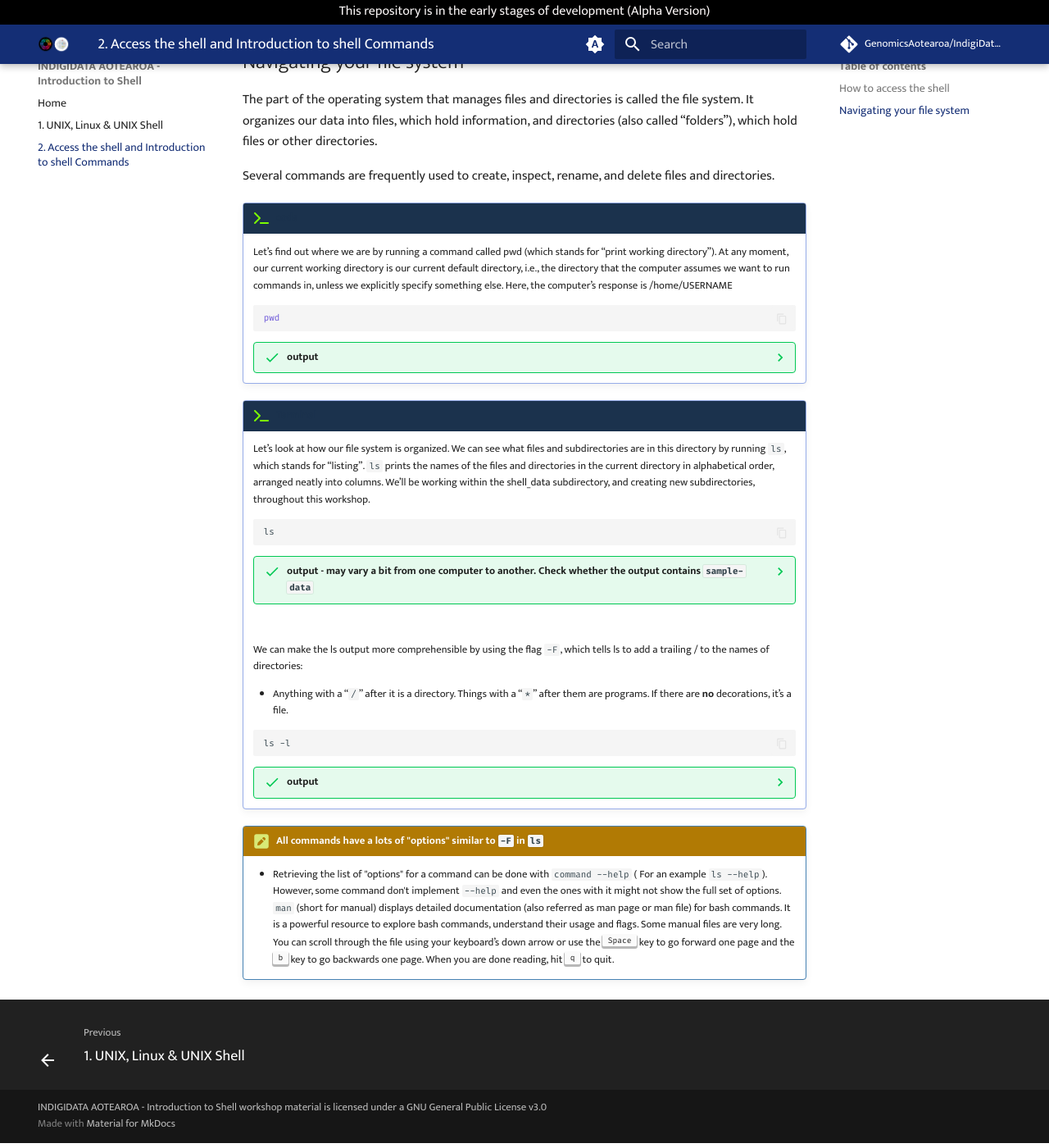
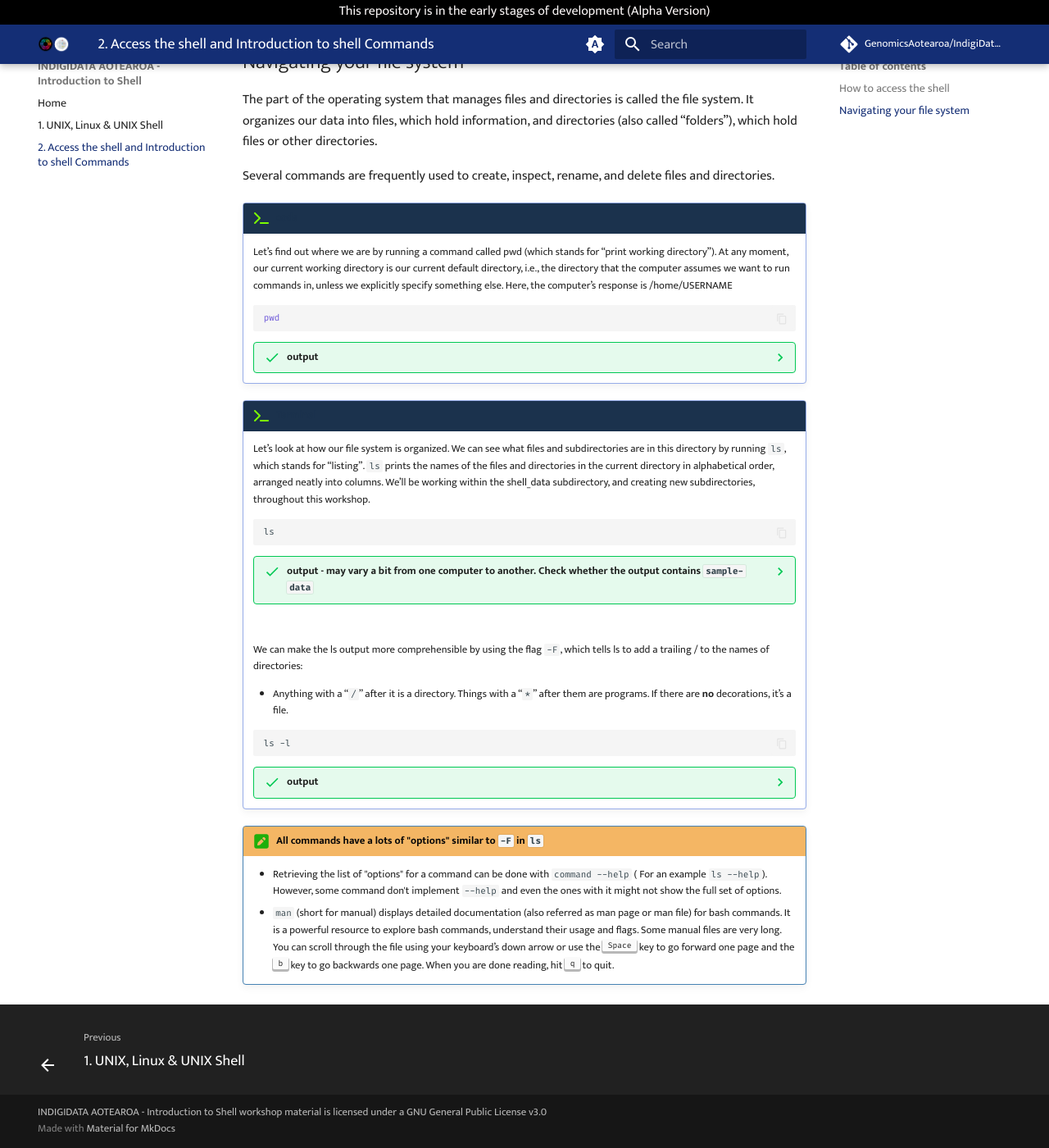
Before and after one commit to GenomicsAotearoa/IndigiDataAotearoa-IntroToShell, an MkDocs documentation site: the page built from docs/2-intro2shellcommands.md, in a window 1280 px wide and 1400 px high, scrolled down 361 px. Shown: the whole window at 82% size. Built offline with MkDocs 1.6.1 and Material for MkDocs 9.7.7, drawn with Linux system fonts in a browser that asks for light colours; comment, search, counter and statistics services are not loaded.

Commit message:
update man page

````diff
--- a/docs/2-intro2shellcommands.md
+++ b/docs/2-intro2shellcommands.md
@@ -51,4 +51,4 @@ Several commands are frequently used to create, inspect, rename, and delete file
         ```
 !!! square-pen "All commands have a lots of "options" similar to `-F` in `ls`"
     - Retrieving the list of  "options" for a command can be done with `command --help`  ( For an example `ls --help`).  However, some command don't implement `--help` and even the ones with it might not show the full set of options.
-    `man` (short for manual) displays detailed documentation (also referred as man page or man file) for bash commands. It is a powerful resource to explore bash commands, understand their usage and flags. Some manual files are very long. You can scroll through the file using your keyboard’s down arrow or use the <KBD>Space</KBD> key to go forward one page and the <KBD>b</KBD> key to go backwards one page. When you are done reading, hit <KBD>q</KBD> to quit.
+    - `man` (short for manual) displays detailed documentation (also referred as man page or man file) for bash commands. It is a powerful resource to explore bash commands, understand their usage and flags. Some manual files are very long. You can scroll through the file using your keyboard’s down arrow or use the <KBD>Space</KBD> key to go forward one page and the <KBD>b</KBD> key to go backwards one page. When you are done reading, hit <KBD>q</KBD> to quit.
--- a/docs/stylesheets/extra.css
+++ b/docs/stylesheets/extra.css
@@ -1016,12 +1016,12 @@
 }
 .md-typeset .square-pen > .admonition-title,
 .md-typeset .square-pen > summary {
-  color:rgb(250, 250, 250);
-  background-color: rgb(177, 122, 4);
+  color:rgb(10, 9, 9);
+  background-color: rgba(238, 144, 21, 0.658);
 }
 .md-typeset .square-pen > .admonition-title::before,
 .md-typeset .square-pen > summary::before {
-  background-color: rgb(216, 233, 118);
+  background-color: rgb(30, 175, 11);
   -webkit-mask-image: var(--md-admonition-icon--square-pen);
           mask-image: var(--md-admonition-icon--square-pen);
 }
````
